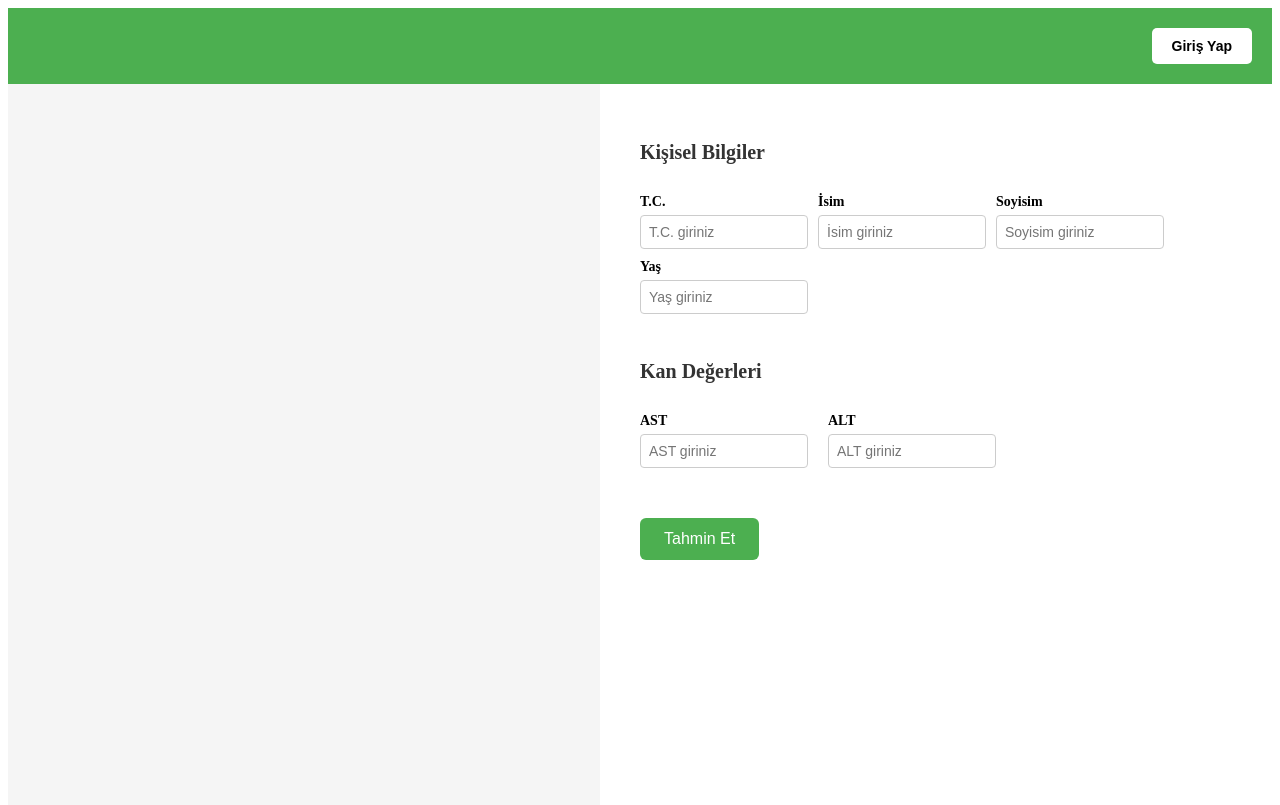
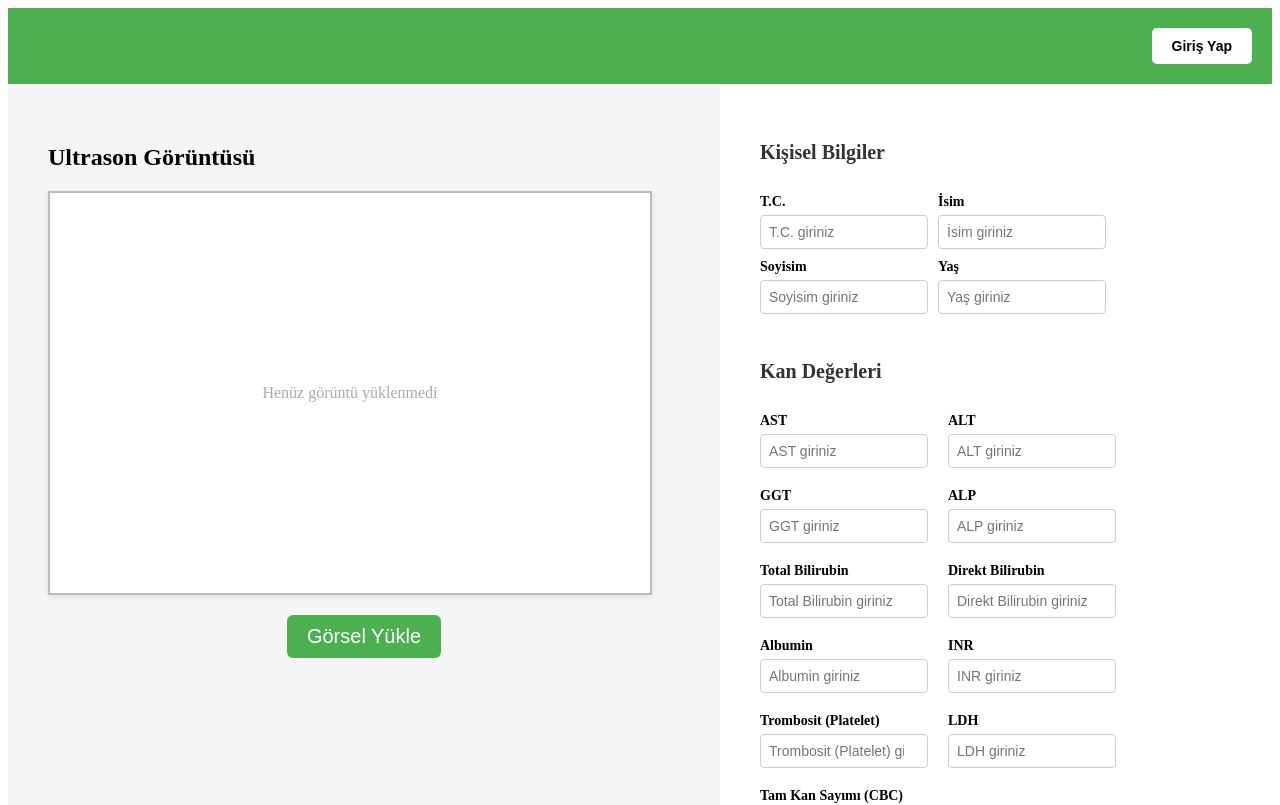
Before and after one commit to kvsrsmz/FibrozisEvreTahmini, a React (Create React App) app: page / in a window 1280 px wide. Shown: the top 805 px of the page. Built offline with nearby package versions, Linux system fonts and the light colour scheme.

Commit message:
Ultrason görseli ortalama düzeltmesi yapıldı

```diff
--- a/src/pages/FormPage.js
+++ b/src/pages/FormPage.js
@@ -4,14 +4,33 @@ import PersonalInfoBar from "../components/PersonalInfoBar";
 
 const FormPage = () => {
   const navigate = useNavigate();
+  const [selectedImage, setSelectedImage] = useState(null);
+
+  const handleImageUpload = (e) => {
+    const file = e.target.files[0];
+    if (file) {
+      setSelectedImage(URL.createObjectURL(file));
+    }
+  };
 
   // State'ler
   const [tc, setTc] = useState("");
   const [name, setName] = useState("");
   const [surname, setSurname] = useState("");
   const [age, setAge] = useState("");
+
+  // Kan değerleri için state'ler
   const [ast, setAst] = useState("");
   const [alt, setAlt] = useState("");
+  const [ggt, setGgt] = useState("");
+  const [alp, setAlp] = useState("");
+  const [totalBilirubin, setTotalBilirubin] = useState("");
+  const [directBilirubin, setDirectBilirubin] = useState("");
+  const [albumin, setAlbumin] = useState("");
+  const [inr, setInr] = useState("");
+  const [platelet, setPlatelet] = useState("");
+  const [ldh, setLdh] = useState("");
+  const [cbc, setCbc] = useState("");
 
   const handleSubmit = () => {
     const hastaVerisi = {
@@ -22,6 +41,15 @@ const FormPage = () => {
       labValues: {
         AST: ast,
         ALT: alt,
+        GGT: ggt,
+        ALP: alp,
+        TotalBilirubin: totalBilirubin,
+        DirectBilirubin: directBilirubin,
+        Albumin: albumin,
+        INR: inr,
+        Platelet: platelet,
+        LDH: ldh,
+        CBC: cbc,
       },
     };
 
@@ -32,11 +60,84 @@ const FormPage = () => {
     <div>
       <PersonalInfoBar />
 
-      <div style={{ display: "flex", height: "calc(100vh - 60px)" }}>
-        {/* Sol taraf */}
-        <div style={{ flex: 1, backgroundColor: "#f5f5f5" }}></div>
+      {/* Sayfa ana container */}
+      <div style={{ flex: 1, display: "flex" }}>
+        {/* Sol taraf: Görsel yükleme */}
+        <div
+          style={{
+            width: "50%",
+            backgroundColor: "#f5f5f5",
+            padding: "40px",
+            display: "flex",
+            flexDirection: "column",
+            alignItems: "flex-start",
+            justifyContent: "flex-start",
+          }}
+        >
+          <h2 style={{ marginBottom: "20px", fontWeight: "600" }}>
+            Ultrason Görüntüsü
+          </h2>
 
-        {/* Sağ taraf */}
+          <div
+            style={{
+              width: "100%",
+              maxWidth: "600px",
+              height: "400px",
+              border: "2px solid #bbb",
+              borderRadius: "0px",
+              backgroundColor: "#fff",
+              display: "flex",
+              alignItems: "center",
+              justifyContent: "center",
+              boxShadow: "0 2px 6px rgba(0,0,0,0.1)",
+              overflow: "hidden",
+              marginBottom: "20px",
+            }}
+          >
+            {selectedImage ? (
+              <img
+                src={selectedImage}
+                alt="Ultrason"
+                style={{
+                  width: "100%",
+                  height: "100%",
+                  objectFit: "cover",
+                }}
+              />
+            ) : (
+              <span style={{ color: "#aaa", fontSize: "16px" }}>
+                Henüz görüntü yüklenmedi
+              </span>
+            )}
+          </div>
+
+          <div style={{ width: "100%", display: "flex", justifyContent: "center" }}>
+            <button
+              onClick={() => document.getElementById("imageUpload").click()}
+              style={{
+                padding: "10px 20px",
+                backgroundColor: "#4CAF50",
+                color: "#fff",
+                border: "none",
+                borderRadius: "6px",
+                fontSize: "20px",
+                cursor: "pointer",
+              }}
+            >
+              {selectedImage ? "Görseli Değiştir" : "Görsel Yükle"}
+            </button>
+          </div>
+
+          <input
+            id="imageUpload"
+            type="file"
+            accept="image/*"
+            onChange={handleImageUpload}
+            style={{ display: "none" }}
+          />
+        </div>
+
+        {/* Sağ taraf: Kişisel Bilgiler + Kan Değerleri */}
         <div
           style={{
             flex: 1,
@@ -66,6 +167,30 @@ const FormPage = () => {
           <div style={{ display: "flex", gap: "20px", flexWrap: "wrap" }}>
             <Field label="AST" value={ast} onChange={setAst} type="number" />
             <Field label="ALT" value={alt} onChange={setAlt} type="number" />
+            <Field label="GGT" value={ggt} onChange={setGgt} type="number" />
+            <Field label="ALP" value={alp} onChange={setAlp} type="number" />
+            <Field
+              label="Total Bilirubin"
+              value={totalBilirubin}
+              onChange={setTotalBilirubin}
+              type="number"
+            />
+            <Field
+              label="Direkt Bilirubin"
+              value={directBilirubin}
+              onChange={setDirectBilirubin}
+              type="number"
+            />
+            <Field label="Albumin" value={albumin} onChange={setAlbumin} type="number" />
+            <Field label="INR" value={inr} onChange={setInr} type="number" />
+            <Field
+              label="Trombosit (Platelet)"
+              value={platelet}
+              onChange={setPlatelet}
+              type="number"
+            />
+            <Field label="LDH" value={ldh} onChange={setLdh} type="number" />
+            <Field label="Tam Kan Sayımı (CBC)" value={cbc} onChange={setCbc} type="number" />
           </div>
 
           <button
@@ -91,7 +216,7 @@ const FormPage = () => {
 
 // Ortak input bileşeni
 const Field = ({ label, value, onChange, type = "text" }) => (
-  <div style={{ display: "flex", flexDirection: "column" }}>
+  <div style={{ display: "flex", flexDirection: "column", minWidth: "150px" }}>
     <label style={{ marginBottom: "5px", fontWeight: "bold", fontSize: "14px" }}>{label}</label>
     <input
       type={type}
@@ -105,6 +230,7 @@ const Field = ({ label, value, onChange, type = "text" }) => (
         width: "150px",
       }}
       placeholder={`${label} giriniz`}
+      step={type === "number" ? "0.01" : undefined}
     />
   </div>
 );
```
Also changed, not shown: src/components/LabValuesForm.js (+57 -36 lines).
